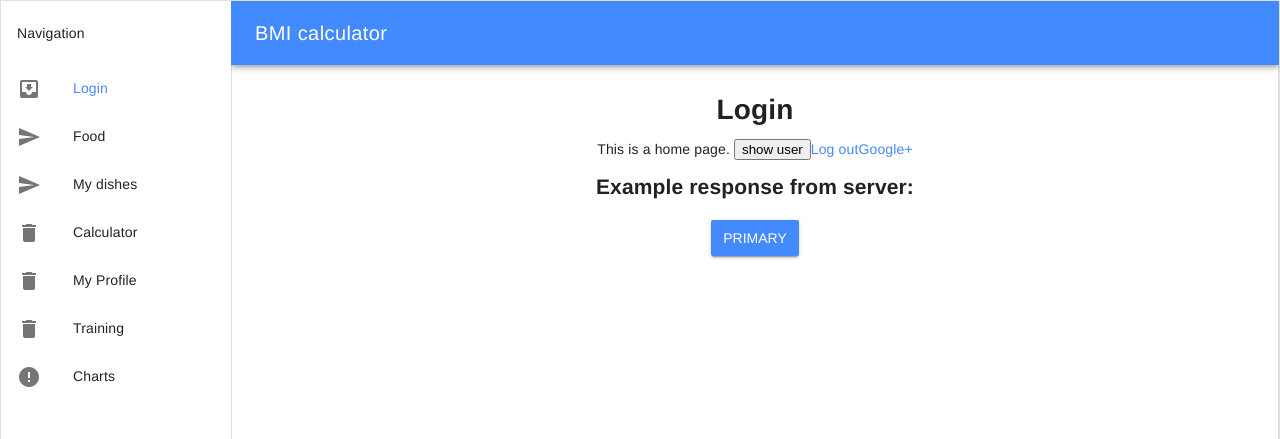
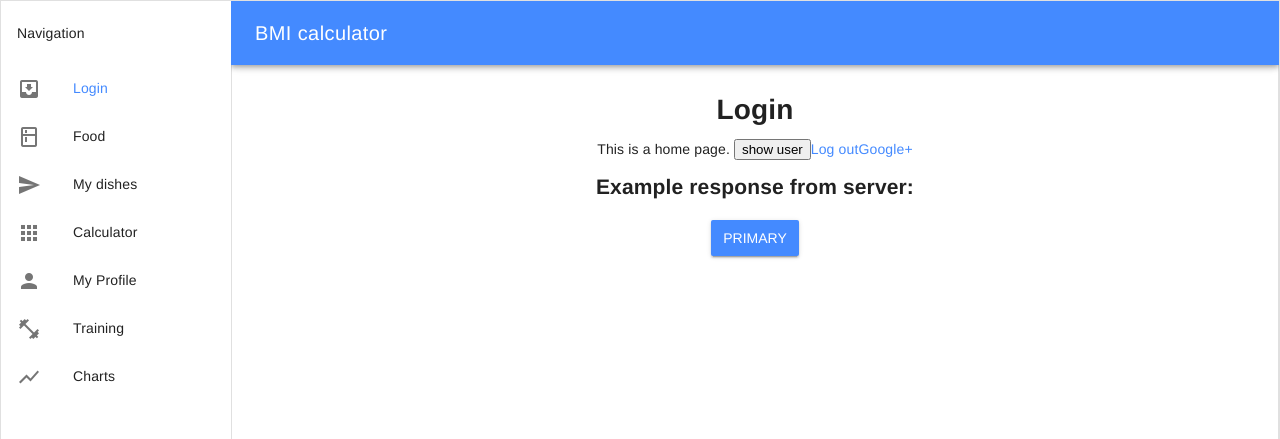
Before and after one commit to Avogardo/bmi-calculator, a Vue app in the folder client/: page / in a window 1280 px wide. Shown: the top 439 px of the page. Built offline with nearby package versions, Linux system fonts and the light colour scheme.

Commit message:
add missing icons

```diff
--- a/client/src/components/MainLayout.vue
+++ b/client/src/components/MainLayout.vue
@@ -20,7 +20,7 @@
 
           <router-link v-bind:to="{ name: 'Food' }">
             <md-list-item>
-              <md-icon>send</md-icon>
+              <md-icon>kitchen</md-icon>
                 <span class="md-list-item-text">Food</span>
             </md-list-item>
           </router-link>
@@ -34,28 +34,28 @@
 
           <router-link v-bind:to="{ name: 'Calculator' }">
             <md-list-item>
-              <md-icon>delete</md-icon>
+              <md-icon>apps</md-icon>
               <span class="md-list-item-text">Calculator</span>
             </md-list-item>
           </router-link>
 
           <router-link v-bind:to="{ name: 'MyProfile' }">
             <md-list-item>
-              <md-icon>delete</md-icon>
+              <md-icon>person</md-icon>
               <span class="md-list-item-text">My Profile</span>
             </md-list-item>
           </router-link>
 
           <router-link v-bind:to="{ name: 'Training' }">
             <md-list-item>
-              <md-icon>delete</md-icon>
+              <md-icon>fitness_center</md-icon>
               <span class="md-list-item-text">Training</span>
             </md-list-item>
           </router-link>
 
           <router-link v-bind:to="{ name: 'Charts' }">
             <md-list-item>
-              <md-icon>error</md-icon>
+              <md-icon>show_chart</md-icon>
               <span class="md-list-item-text">Charts</span>
             </md-list-item>
           </router-link>
```
